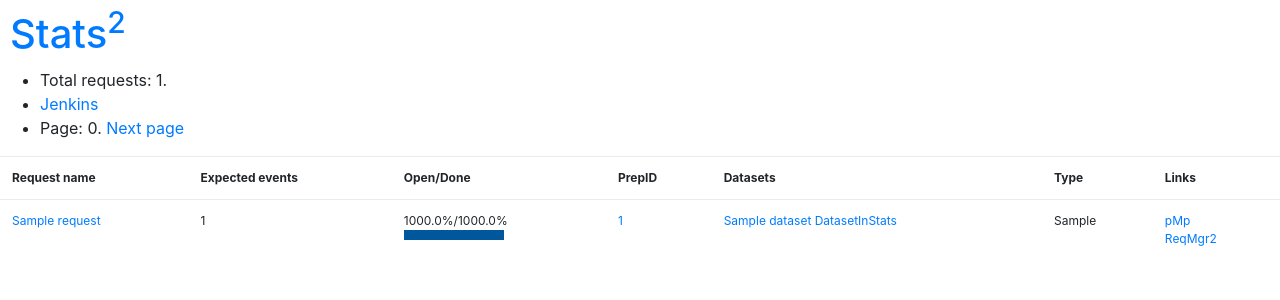
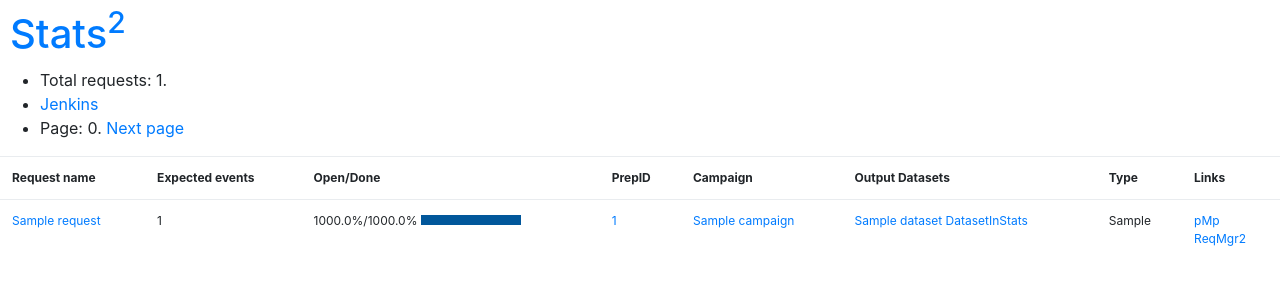
Before and after one commit to cms-PdmV/Stats2, a Flask app: page / in a window 1280 px wide. Shown: the top 300 px of the page. Run offline with Flask 2, Linux system fonts and the light colour scheme; a database or web service that is not in the repository returns one stand-in record (values such as "Sample title"); some libraries are stand-ins or nearby versions.

Commit message:
Fix html query string

```diff
--- a/database.py
+++ b/database.py
@@ -43,7 +43,7 @@ class Database:
         else:
             return None
 
-    def query(self, query_dict=None, page=0, page_size=25):
+    def query(self, query_dict=None, page=0, page_size=50):
         table = self.stats_db['request']
         if query_dict is not None:
             requests = table.find(query_dict)
--- a/main.py
+++ b/main.py
@@ -13,22 +13,26 @@ def index(page=0):
     database = Database()
     prepid = request.args.get('prepid')
     dataset = request.args.get('dataset')
+    campaign = request.args.get('campaign')
     request_name = request.args.get('request_name')
 
     if request_name is not None:
         requests = [database.get_request(request_name)]
-        page = -1
     else:
         if prepid is not None:
             requests = database.query({'PrepID': prepid}, page)
-            page = -1
         elif dataset is not None:
             requests = database.query({'OutputDatasets': dataset}, page)
-            page = -1
+        elif campaign is not None:
+            requests = database.query({'Campaign': campaign}, page)
         else:
             requests = database.query(page=page)
 
-    return render_template('index.html', requests=requests, page=page, total_requests=database.get_count_of_requests())
+    return render_template('index.html',
+                           requests=requests,
+                           page=page,
+                           total_requests=database.get_count_of_requests(),
+                           query=request.query_string.decode('utf-8'))
 
 
 def run_flask():
--- a/templates/index.html
+++ b/templates/index.html
@@ -28,6 +28,7 @@
             height: 10px;
             font-size: 0;
             overflow: hidden;
+            display: inline-block;
         }
         </style>
         <title>Stats2</title>
@@ -39,7 +40,7 @@
             <li>Total requests: {{ total_requests }}.</li>
             <li><a href="http://instance3:8080/job/Stats2Update/">Jenkins</a></li>
             {% if page != -1 %}
-            <li>Page: {{ page }}. {% if page > 0 %}<a href="/{{ page - 1 }}">Previous page</a>{% endif %} <a href="/{{ page + 1 }}">Next page</a></li>
+            <li>Page: {{ page }}. {% if page > 0 %}<a href="/{{ page - 1 }}?{{ query }}">Previous page</a>{% endif %} <a href="/{{ page + 1 }}?{{ query }}">Next page</a></li>
             {% endif %}
         </ul>
         <table class="table" style="font-size: 0.75em">
@@ -48,13 +49,14 @@
                 <th>Expected events</th>
                 <th>Open/Done</th>
                 <th>PrepID</th>
-                <th>Datasets</th>
+                <th>Campaign</th>
+                <th>Output Datasets</th>
                 <th>Type</th>
                 <th>Links</th>
             </tr>
             {% for request in requests %}
                 <tr>
-                    <td><a href="/?request_name={{ request.RequestName }}">{{ request.RequestName }}</a></td>
+                    <td><a href="/0?request_name={{ request.RequestName }}">{{ request.RequestName }}</a></td>
                     <td>{{ request.TotalEvents }}</td>
                     <td>
                     {% set lastDataset = request.OutputDatasets | last %}
@@ -71,10 +73,25 @@
                         </div>
                     {% endif %}
                     </td>
-                    <td><a href="/?prepid={{ request.PrepID }}">{{ request.PrepID }}</td>
+                    <td><a href="/0?prepid={{ request.PrepID }}">{{ request.PrepID }}</td>
+                    <td><a href="/0?campaign={{ request.Campaign }}">{{ request.Campaign }}</td>
                     <td>
                         {% for dataset in request.OutputDatasets %}
-                            <a href="/?dataset={{ dataset }}">{{ dataset }}</a>&nbsp;<a href="https://cms-pdmv.cern.ch/stats/?ResToPrint=50&Page=1&Col=15-20-7-11-2-8-4-5-23-9&DN={{ dataset }}">DatasetInStats</a><br>
+                            <a href="/0?dataset={{ dataset }}">{{ dataset }}</a>&nbsp;<a href="https://cms-pdmv.cern.ch/stats/?ResToPrint=50&Page=1&Col=15-20-7-11-2-8-4-5-23-9&DN={{ dataset }}">DatasetInStats</a>
+                            <!--
+                            {% set lastHistory = request.EventNumberHistory | last %}
+                            {% if lastHistory %}
+                                {% set open = lastHistory.Datasets[dataset].OpenEvents %}
+                                {% set done = lastHistory.Datasets[dataset].DoneEvents %}
+                                {% set openPercent = open / request.TotalEvents * 100.0 %}
+                                {% set donePercent = done / request.TotalEvents * 100.0 %}
+                                <div class="gray-bar"><div style="width: {{ donePercent }}%;" class="blue-bar"></div><div style="width: {{ openPercent }}%;" class="orange-bar"></div>
+                                </div>
+                                {{ openPercent | round(2) }}%/{{ donePercent | round(2) }}%
+                                <br>
+                            {% endif %}
+                            <hr>
+                            -->
                         {% endfor %}
                     </td>
                     <td>{{ request.RequestType }}</td>
```
